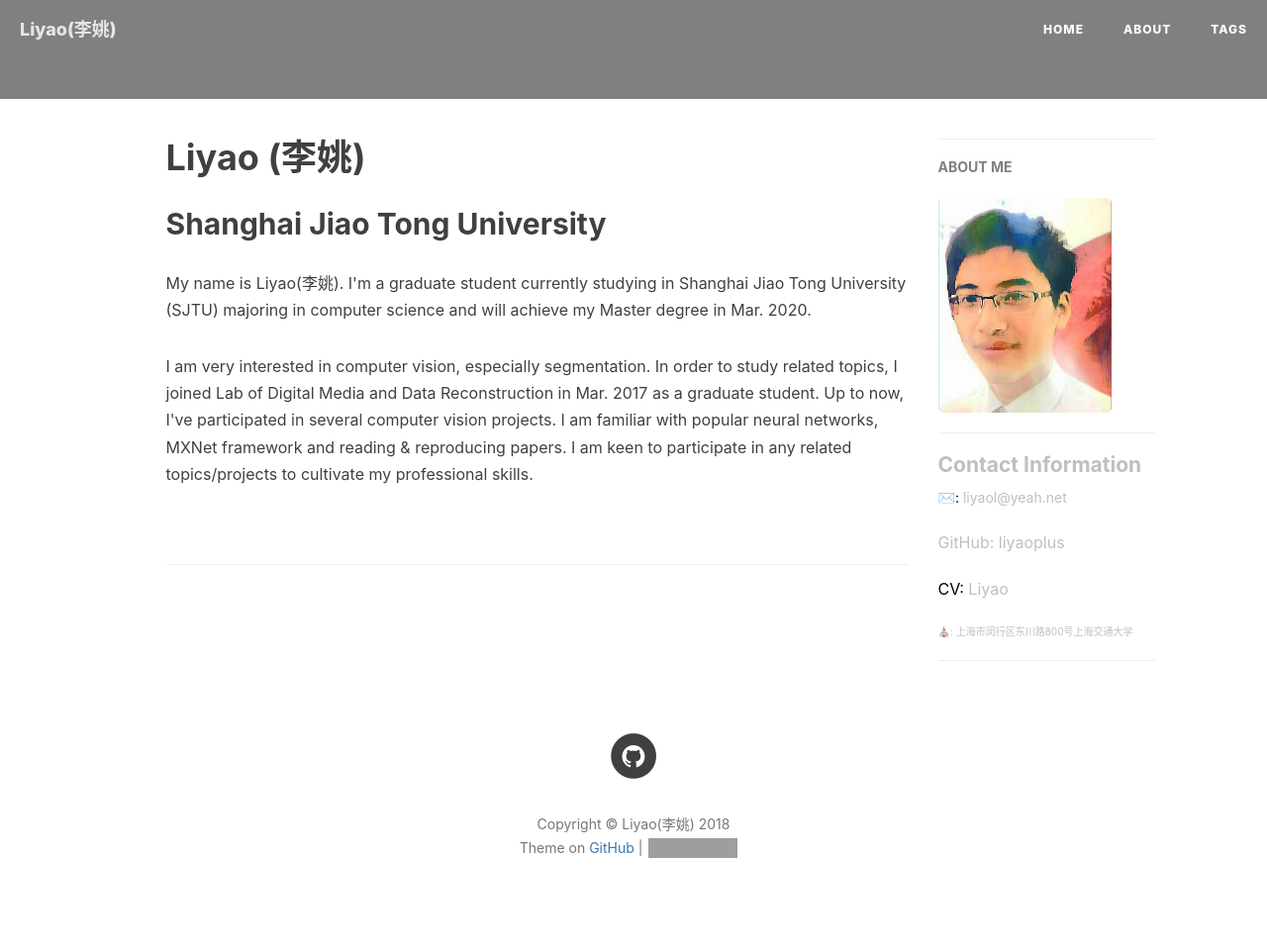
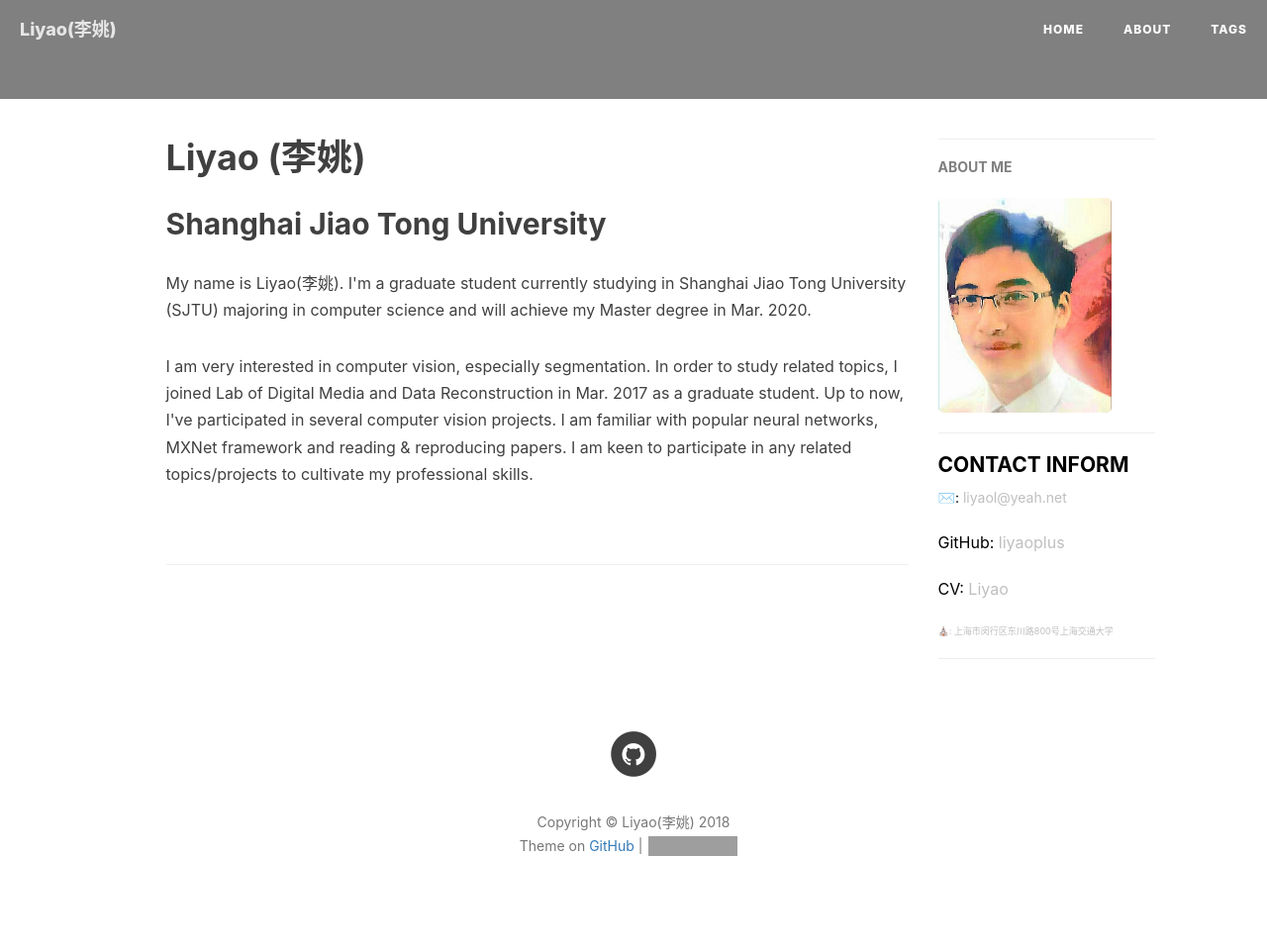
Before and after one commit to liyaoplus/liyaoplus.github.io, a Jekyll site: the page built from index.html, in a window 1280 px wide. Shown: the whole page at 99% size. Built offline with Jekyll 4.4.1, drawn with Linux system fonts in a browser that asks for light colours; nearby versions of some CDN libraries; the list of posts is cut into pages by our own code; comment, search, counter and statistics services are not loaded; grey boxes are pictures that could not be loaded.

Commit message:
Update page.html

```diff
--- a/_layouts/page.html
+++ b/_layouts/page.html
@@ -104,7 +104,7 @@ layout: default
 
                 <!-- Short About -->
                 <section class="visible-md visible-lg">
-                    <hr><h5><a href="{{'/about/' | prepend: site.baseurl }}">ABOUT ME</a></h5>
+                    <hr><h5 style="color:black;"><a href="{{'/about/' | prepend: site.baseurl }}">ABOUT ME</a></h5>
                     <div class="short-about">
                         {% if site.sidebar-avatar %}
                             <!--<a href="{{ site.baseurl }}/about">-->
@@ -119,21 +119,21 @@ layout: default
                 </section>
 
 		<!-- Contack Information -->
-		<section  class="visible-md visible-lg">
+		<section class="visible-md visible-lg">
 		    <hr>
-		    <h4>Contact Information</h4>
+		    <h4 style="color:black;">CONTACT INFORM</h4>
 		    <div class="short-about">
                         {% if site.email %}
 			    <p style="color:black;">✉️: <a href="mailto:{{site.email}}">{{site.email}}</a></p>
                         {% endif %}
 			{% if site.github_username %}
-			    <p style="font-size:16px;">GitHub: <a href="https://github.com/{{site.github_username}}">liyaoplus</a></p>
+			    <p style="color:black;font-size:16px;">GitHub: <a href="https://github.com/{{site.github_username}}">liyaoplus</a></p>
                         {% endif %}
 			{% if site.github_username %}
 			    <p style="color:black;font-size:16px;">CV: <a href="https://liyaoplus.github.io/{{ site.cv_filename }}">Liyao</a></p>
                         {% endif %}
 			{% if site.address %}
-			    <p style="font-size:10px;">⛪: {{site.address}}</p>
+			    <p style="font-size:9px;">⛪: {{site.address}}</p>
                         {% endif %}
 		    </div>
 		    <hr>
```
